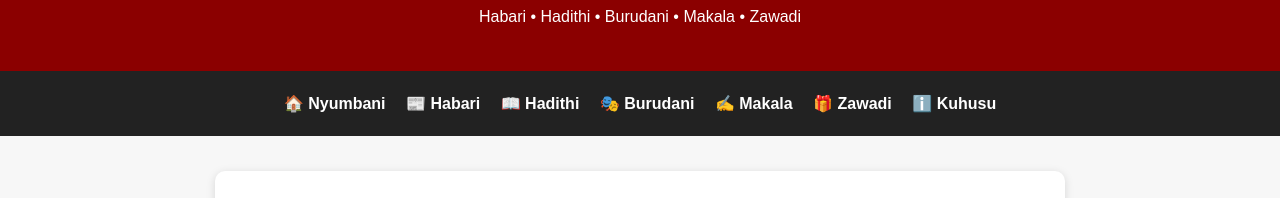
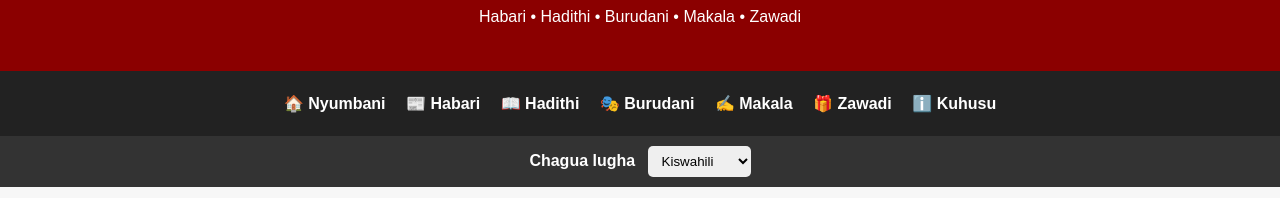
Before and after one commit to Chamwingi/babuu-ole-kasuku, a plain HTML site: page habari-ya-kwanza.html in a window 1280 px wide. Shown: the part 89-287 px from the top of the page. Drawn offline with Linux system fonts and the light colour scheme.

Commit message:
Add language selector to habari-ya-kwanza.html

````diff
--- a/habari-ya-kwanza.html
+++ b/habari-ya-kwanza.html
@@ -129,6 +129,26 @@
         font-size: 24px;
       }
     }
+
+    .language-box {
+      background: #333;
+      text-align: center;
+      padding: 10px;
+    }
+
+    .language-box label {
+      color: white;
+      font-weight: bold;
+      margin-right: 8px;
+    }
+
+    #languageSelector {
+      padding: 7px 10px;
+      border-radius: 5px;
+      border: none;
+      cursor: pointer;
+    }
+
   </style>
 </head>
 
@@ -152,6 +172,17 @@
     <a href="index.html#kuhusu">ℹ️ Kuhusu</a>
   </nav>
 
+
+  <!-- KICHAGUZI CHA LUGHA -->
+  <div class="language-box">
+    <label for="languageSelector" data-i18n="languageLabel">
+      Chagua lugha
+    </label>
+    <select id="languageSelector">
+      <option value="sw" data-i18n="swahili">Kiswahili</option>
+      <option value="en" data-i18n="english">English</option>
+    </select>
+  </div>
 
   <!-- HABARI -->
   <div class="container">
@@ -238,11 +269,10 @@
       Habari • Hadithi • Burudani • Makala • Zawadi
     </p>
 
- ```html
+
   </footer>
 
   <script src="language.js"></script>
 
 </body>
 </html>
-```
````
